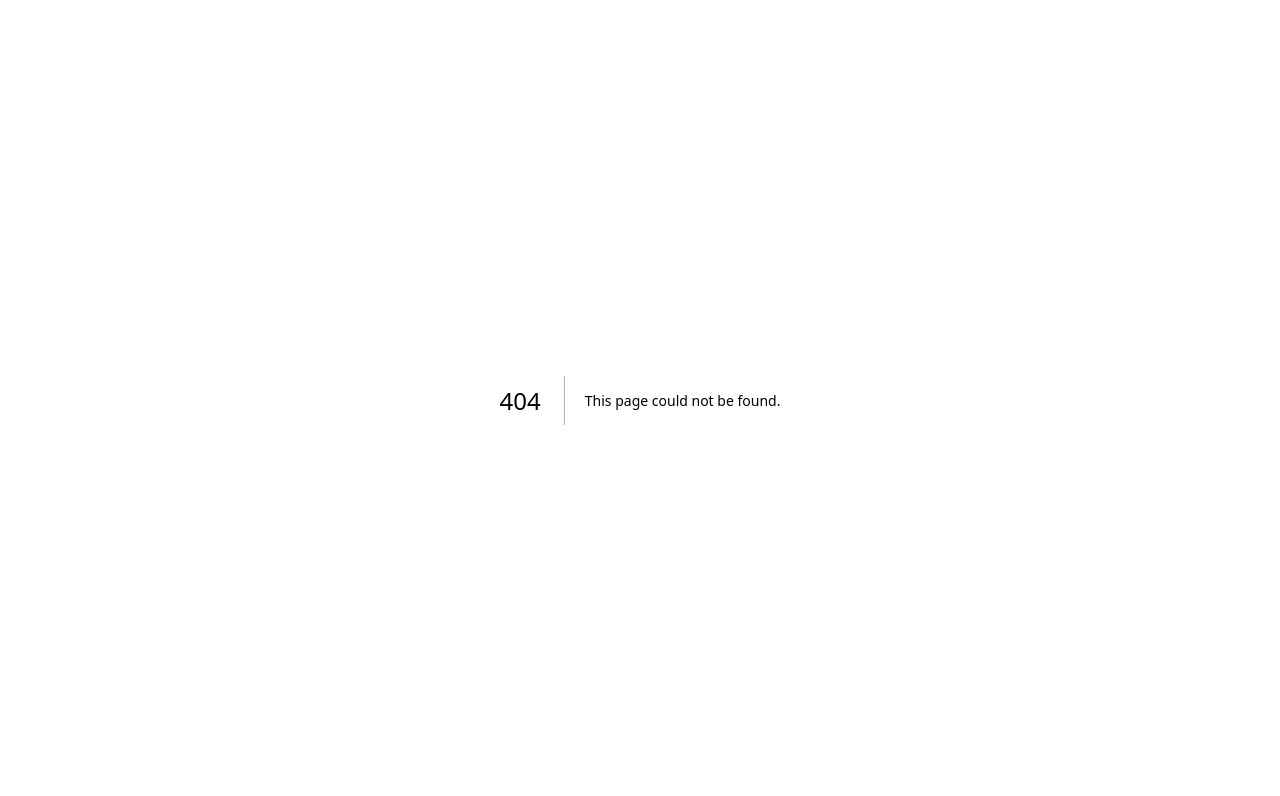
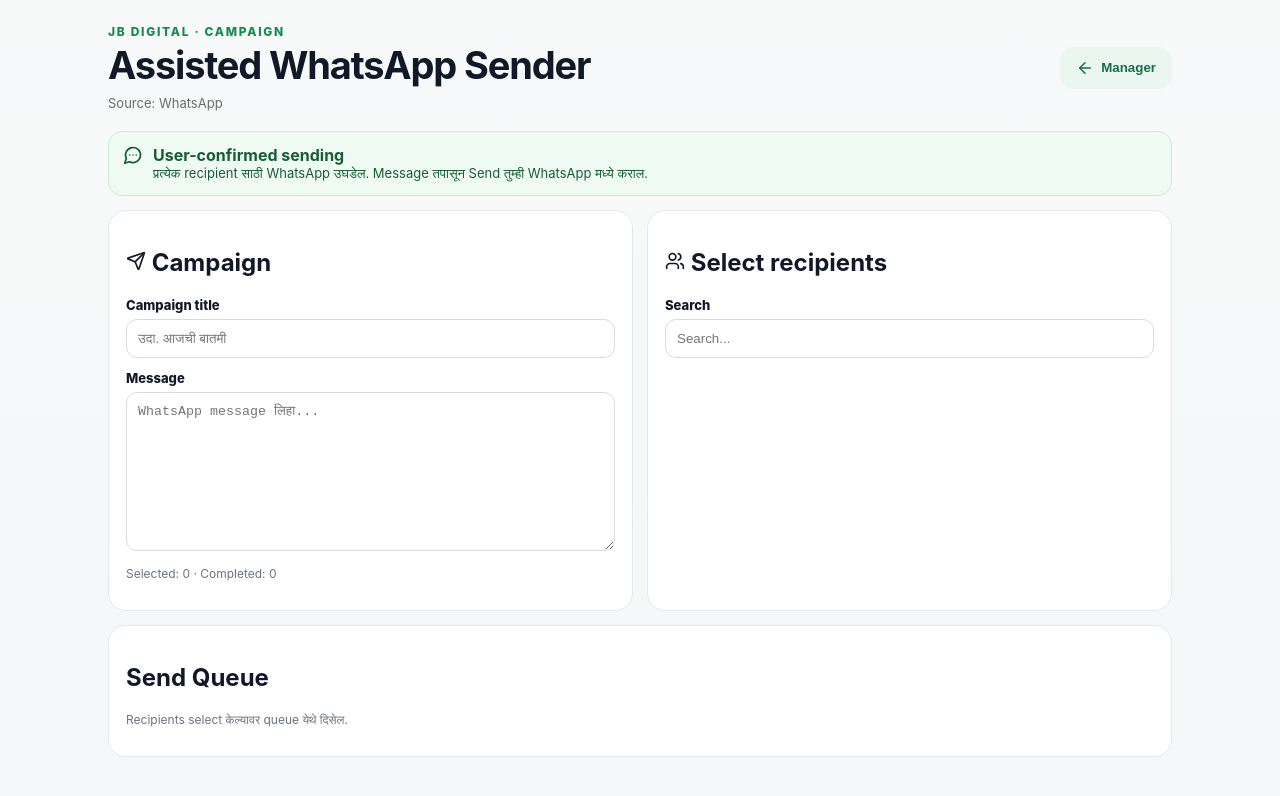
Before and after one commit to jbevents2020-tech/whatsapp-marketing-crm, a Next.js app: page /campaign in a window 1280 px wide. Before the commit this address had no page. Shown: the top 796 px of the page. Built offline with nearby package versions, Linux system fonts and the light colour scheme.

Commit message:
Add assisted WhatsApp campaign sender

```diff
--- /dev/null
+++ b/app/campaign/page.tsx
@@ -0,0 +1,39 @@
+'use client'
+
+import { useEffect, useMemo, useState } from 'react'
+import { ArrowLeft, CheckCircle2, ExternalLink, MessageCircleMore, Send, Users } from 'lucide-react'
+
+type Source='WhatsApp'|'WhatsApp Business'
+type RecipientType='personal'|'group'|'community'|'channel'
+type Recipient={id:string,name:string,type:RecipientType,source:Source,phone?:string,category?:string,area?:string,canSend:boolean,link?:string}
+
+export default function CampaignPage(){
+ const [recipients,setRecipients]=useState<Recipient[]>([])
+ const [source,setSource]=useState<Source>('WhatsApp')
+ const [title,setTitle]=useState('')
+ const [message,setMessage]=useState('')
+ const [selected,setSelected]=useState<string[]>([])
+ const [done,setDone]=useState<string[]>([])
+ const [query,setQuery]=useState('')
+ useEffect(()=>{setRecipients(JSON.parse(localStorage.getItem('jb-recipients')||'[]'));setSource((localStorage.getItem('jb-wa-source') as Source)||'WhatsApp')},[])
+ const eligible=useMemo(()=>recipients.filter(r=>r.source===source&&r.canSend&&(!query||r.name.toLowerCase().includes(query.toLowerCase()))),[recipients,source,query])
+ const chosen=recipients.filter(r=>selected.includes(r.id)&&r.canSend)
+ function toggle(id:string){setSelected(x=>x.includes(id)?x.filter(v=>v!==id):[...x,id])}
+ function destination(r:Recipient){
+   const text=encodeURIComponent(message)
+   if(r.type==='personal'&&r.phone){const n=r.phone.replace(/\D/g,'');return `https://wa.me/${n}?text=${text}`}
+   if(r.link){return r.link}
+   return 'https://web.whatsapp.com/'
+ }
+ function openRecipient(r:Recipient){window.open(destination(r),'_blank','noopener,noreferrer')}
+ function markDone(id:string){setDone(x=>x.includes(id)?x:[...x,id])}
+ return <main className="shell">
+  <header className="topbar"><div><div className="eyebrow">JB DIGITAL · CAMPAIGN</div><h1>Assisted WhatsApp Sender</h1><div className="source-line">Source: {source}</div></div><button className="secondary" onClick={()=>location.href='/'}><ArrowLeft size={18}/> Manager</button></header>
+  <div className="notice"><MessageCircleMore size={20}/><div><b>User-confirmed sending</b><span>प्रत्येक recipient साठी WhatsApp उघडेल. Message तपासून Send तुम्ही WhatsApp मध्ये कराल.</span></div></div>
+  <section className="campaign-grid">
+   <div className="panel"><h2><Send size={20}/> Campaign</h2><label>Campaign title<input value={title} onChange={e=>setTitle(e.target.value)} placeholder="उदा. आजची बातमी"/></label><label>Message<textarea rows={9} value={message} onChange={e=>setMessage(e.target.value)} placeholder="WhatsApp message लिहा..."/></label><p className="muted">Selected: {selected.length} · Completed: {done.length}</p></div>
+   <div className="panel"><h2><Users size={20}/> Select recipients</h2><label>Search<input value={query} onChange={e=>setQuery(e.target.value)} placeholder="Search..."/></label><div className="selector-list">{eligible.map(r=><label className="checkrow" key={r.id}><input type="checkbox" checked={selected.includes(r.id)} onChange={()=>toggle(r.id)}/><span><b>{r.name}</b><small>{r.type} · {r.phone||r.area||'saved recipient'}</small></span></label>)}</div></div>
+   <div className="panel full"><h2>Send Queue</h2>{chosen.length===0?<p className="muted">Recipients select केल्यावर queue येथे दिसेल.</p>:chosen.map((r,i)=><div className="batch" key={r.id}><div><b>{i+1}. {r.name}</b><span>{r.type}{done.includes(r.id)?' · Completed':''}</span></div><div className="toolbar-actions"><button className="secondary" onClick={()=>openRecipient(r)}><ExternalLink size={17}/> Open WhatsApp</button><button className="primary" disabled={done.includes(r.id)} onClick={()=>markDone(r.id)}><CheckCircle2 size={17}/> {done.includes(r.id)?'Done':'Mark Sent'}</button></div></div>)}</div>
+  </section>
+ </main>
+}
```
